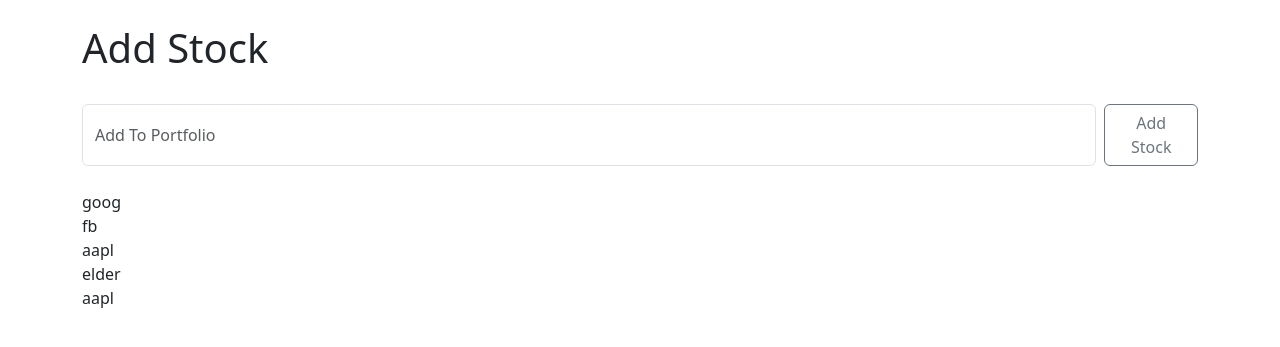
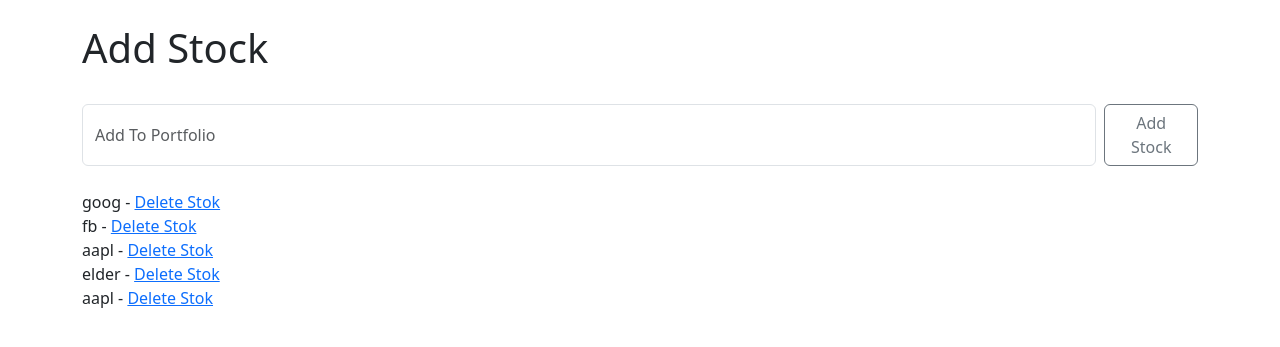
Before and after one commit to JozCrzBrgn/Stock-Market-App, a Django app: page /add_stock/ in a window 1280 px wide. Shown: the part 78-425 px from the top of the page. Run offline with Django 5.2, Linux system fonts and the light colour scheme; data comes from the database, SQL or seed files in the repository; both versions use the stored data as it was after the commit.

Commit message:
Se crea funcion "delete"

```diff
--- a/quotes/templates/add_stock.html
+++ b/quotes/templates/add_stock.html
@@ -13,7 +13,8 @@
 <br/>
 
 {% for item in  ticker %}
-    {{ item }}<br/>
+    {{ item }} - <a href="{% url 'delete' item.id %}">Delete Stok</a>
+    <br/>
 {% endfor %}
 
 {% endblock  %}
--- a/quotes/urls.py
+++ b/quotes/urls.py
@@ -5,4 +5,5 @@ urlpatterns = [
     path('', views.home, name="home"),
     path('about/', views.about, name="about"),
     path('add_stock/', views.add_stock, name="add_stock"),
+    path('delete/<stock_id>', views.delete, name="delete"),
 ]
--- a/quotes/views.py
+++ b/quotes/views.py
@@ -33,3 +33,10 @@ def add_stock(request):
     else:
         ticker = Stock.objects.all()
         return render(request, 'add_stock.html', {'ticker':ticker})
+
+
+def delete(request, stock_id):
+    item = Stock.objects.get(pk = stock_id)
+    item.delete()
+    messages.success(request, ("Stock Has Been Deleted!"))
+    return redirect('add_stock')
```
Also changed, not shown: db.sqlite3.
